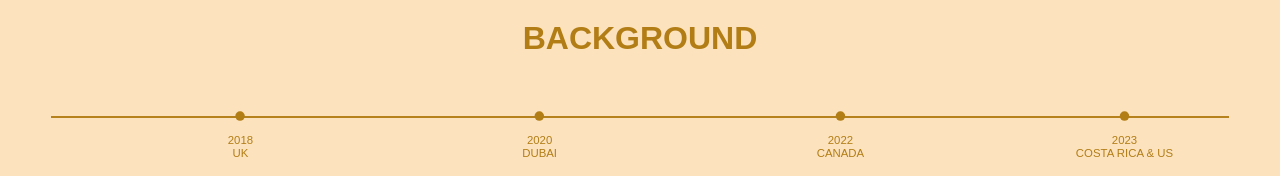
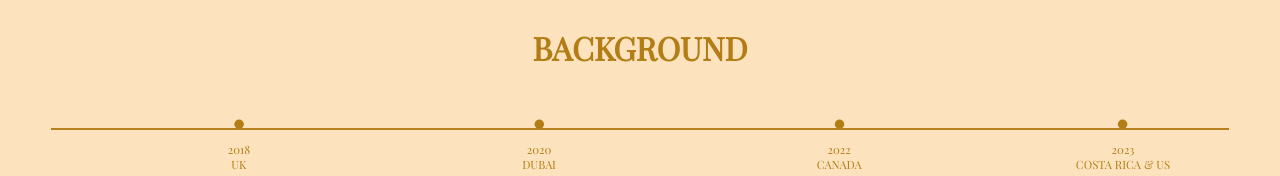
Before and after one commit to rachister/A3, a plain HTML site: page index.html in a window 1280 px wide. Shown: the part 1000-1176 px from the top of the page. Drawn offline with nearby package versions, Linux system fonts and the light colour scheme; grey boxes are pictures that could not be loaded.

Commit message:
font family added

```diff
--- a/index.html
+++ b/index.html
@@ -3,17 +3,19 @@
   <head>
     <meta charset="UTF-8">
     <title>Rachita Khetan - Home</title>
+    <link href="https://fonts.googleapis.com/css2?family=Playfair+Display&display=swap" rel="stylesheet">
     <style>
       * {
         border: 0px solid #0f0;
       }
 
       body {
-        font-family: "Arial", sans-serif;
         margin: 0;
         padding: 0;
         color: white;
         background-color: #D2B891;
+        font-family: "Playfair Display", serif;
+        font-size: 15;
       }
 
       header {
```
